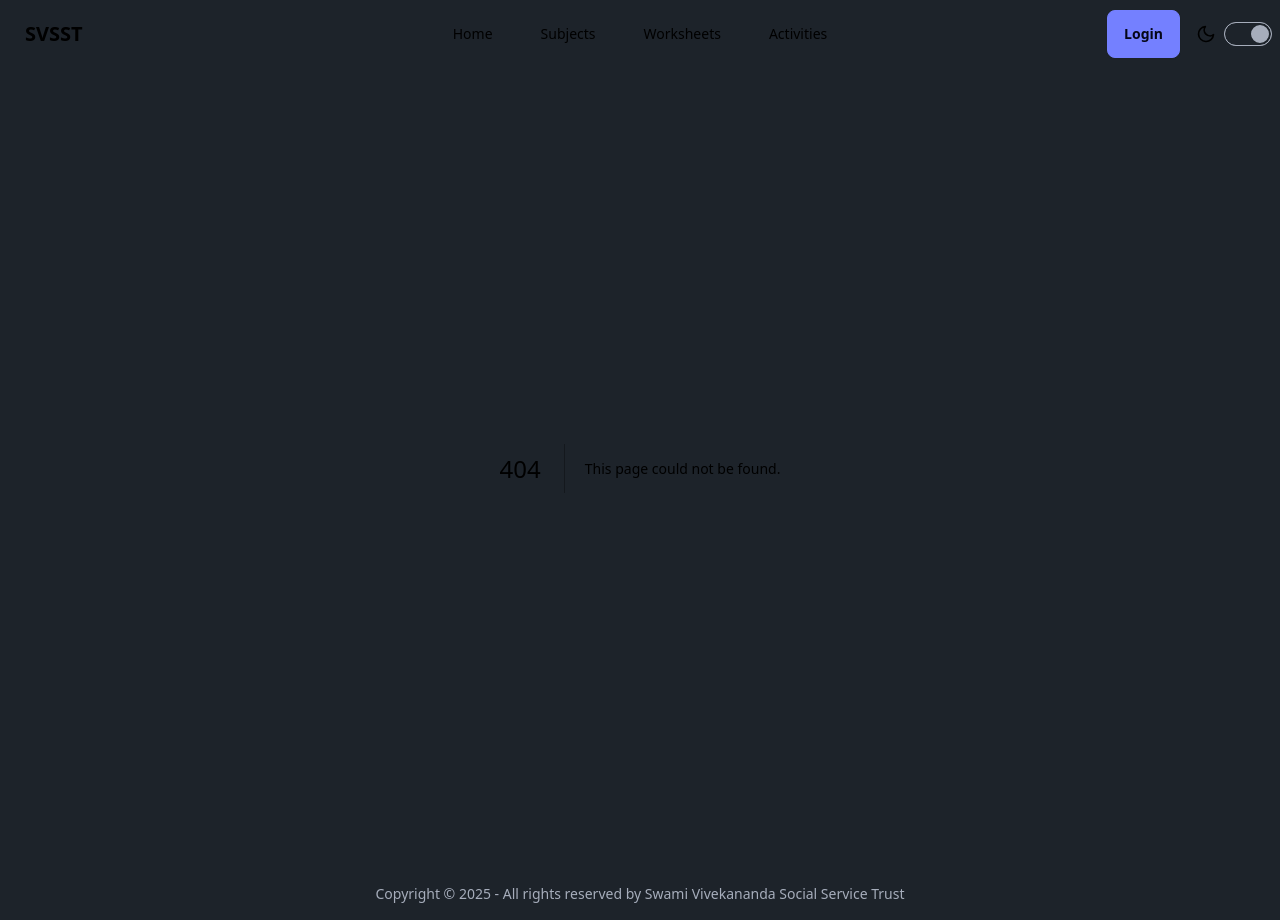
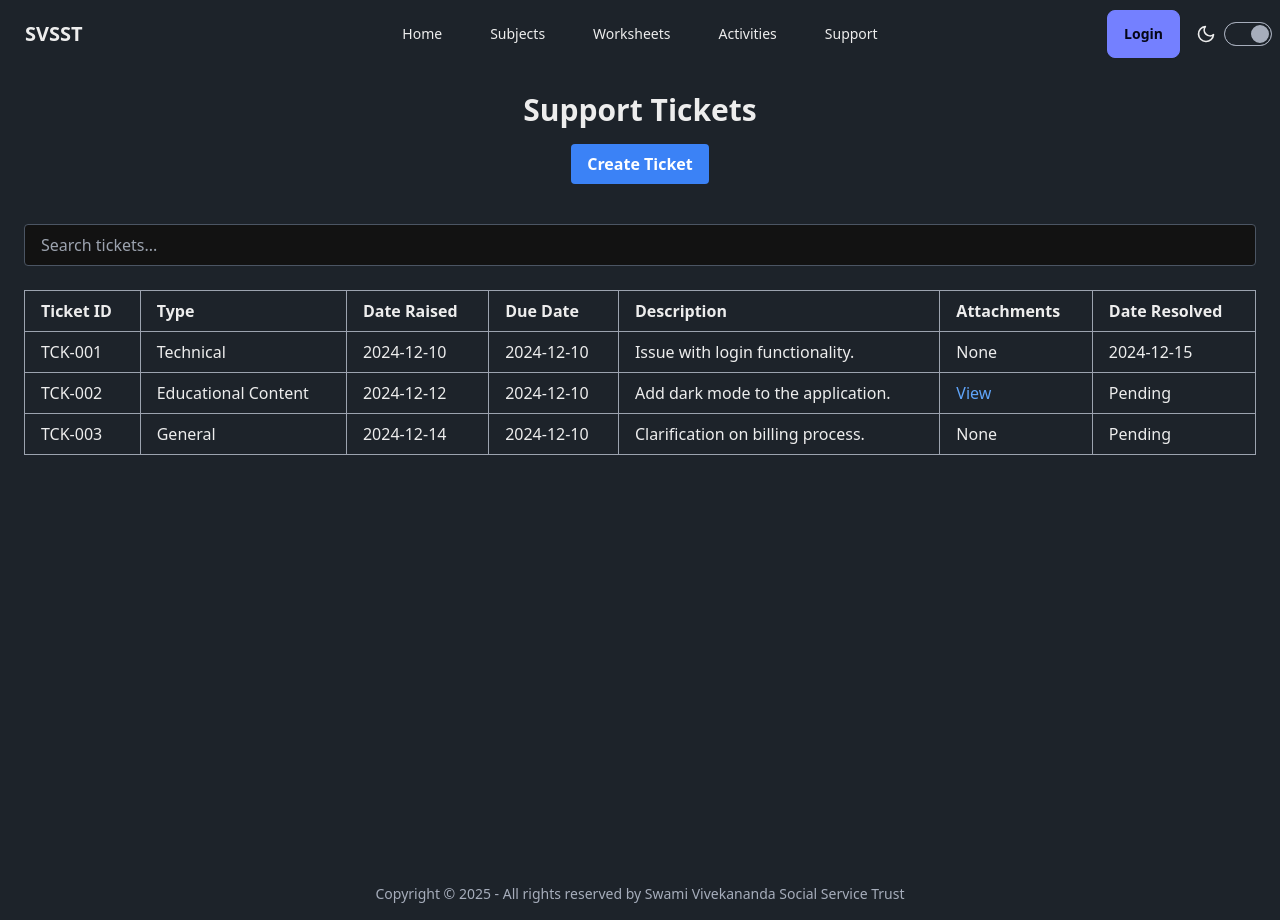
Before and after one commit to NandanaRamesh/Service-Learning-Project, a Next.js app: page /Pages/Support in a window 1280 px wide. Before the commit this address had no page. Built offline with nearby package versions, Linux system fonts and the light colour scheme.

Commit message:
Support Page Updated

```diff
--- /dev/null
+++ b/app/Pages/Support/page.tsx
@@ -0,0 +1,215 @@
+"use client";
+
+import React, { useState } from "react";
+import { ticketsData } from "@/app/components/ticketsData";
+
+const SupportPage: React.FC = () => {
+  const [searchQuery, setSearchQuery] = useState<string>("");
+  const [showCreateTicket, setShowCreateTicket] = useState<boolean>(false);
+
+  // Filtering tickets based on search query
+  const filteredTickets = ticketsData.filter(
+    (ticket) =>
+      ticket.type.toLowerCase().includes(searchQuery.toLowerCase()) ||
+      ticket.description.toLowerCase().includes(searchQuery.toLowerCase())
+  );
+
+  if (showCreateTicket) {
+    return <CreateTicketPage onCancel={() => setShowCreateTicket(false)} />;
+  }
+
+  return (
+    <div className="flex flex-col min-h-screen bg-inherit text-inherit p-6">
+      {/* Header */}
+      <div className="flex flex-col items-center justify-center mb-6">
+        <h1 className="text-3xl font-bold">Support Tickets</h1>
+        <button
+          className="mt-4 mb-4 px-4 py-2 bg-blue-500 text-white font-semibold rounded hover:bg-blue-600"
+          onClick={() => setShowCreateTicket(true)}>
+          Create Ticket
+        </button>
+      </div>
+
+      {/* Search Bar */}
+      <div className="mb-6">
+        <input
+          type="text"
+          placeholder="Search tickets..."
+          value={searchQuery}
+          onChange={(e) => setSearchQuery(e.target.value)}
+          className="w-full px-4 py-2 rounded border border-gray-600 focus:outline-none focus:ring-2 focus:ring-blue-500"
+        />
+      </div>
+
+      {/* Tickets Table */}
+      <div className="overflow-x-auto">
+        <table className="table-auto w-full border-collapse border border-gray-400">
+          <thead>
+            <tr className="bg-inherit">
+              <th className="border border-gray-400 px-4 py-2 text-left">
+                Ticket ID
+              </th>
+              <th className="border border-gray-400 px-4 py-2 text-left">
+                Type
+              </th>
+              <th className="border border-gray-400 px-4 py-2 text-left">
+                Date Raised
+              </th>
+              <th className="border border-gray-400 px-4 py-2 text-left">
+                Due Date
+              </th>
+              <th className="border border-gray-400 px-4 py-2 text-left">
+                Description
+              </th>
+              <th className="border border-gray-400 px-4 py-2 text-left">
+                Attachments
+              </th>
+              <th className="border border-gray-400 px-4 py-2 text-left">
+                Date Resolved
+              </th>
+            </tr>
+          </thead>
+          <tbody>
+            {filteredTickets.length > 0 ? (
+              filteredTickets.map((ticket) => (
+                <tr key={ticket.id}>
+                  <td className="border border-gray-400 px-4 py-2">
+                    {ticket.id}
+                  </td>
+                  <td className="border border-gray-400 px-4 py-2">
+                    {ticket.type}
+                  </td>
+                  <td className="border border-gray-400 px-4 py-2">
+                    {ticket.dateRaised}
+                  </td>
+                  <td className="border border-gray-400 px-4 py-2">
+                    {ticket.dueDate || "N/A"}
+                  </td>
+                  <td className="border border-gray-400 px-4 py-2">
+                    {ticket.description}
+                  </td>
+                  <td className="border border-gray-400 px-4 py-2">
+                    {ticket.attachments ? (
+                      <a
+                        href={ticket.attachments}
+                        target="_blank"
+                        rel="noopener noreferrer"
+                        className="text-blue-400 hover:underline">
+                        View
+                      </a>
+                    ) : (
+                      "None"
+                    )}
+                  </td>
+                  <td className="border border-gray-400 px-4 py-2">
+                    {ticket.dateResolved || "Pending"}
+                  </td>
+                </tr>
+              ))
+            ) : (
+              <tr>
+                <td
+                  colSpan={7}
+                  className="border border-gray-400 px-4 py-2 text-center">
+                  No tickets found.
+                </td>
+              </tr>
+            )}
+          </tbody>
+        </table>
+      </div>
+    </div>
+  );
+};
+
+const CreateTicketPage: React.FC<{ onCancel: () => void }> = ({ onCancel }) => {
+  const [type, setType] = useState<string>("Educational Content");
+  const [priority, setPriority] = useState<string>("Low");
+  const [dueDate, setDueDate] = useState<string>("");
+  const [description, setDescription] = useState<string>("");
+  const [attachments, setAttachments] = useState<File | null>(null);
+
+  const handleSubmit = (e: React.FormEvent) => {
+    e.preventDefault();
+    console.log({ type, priority, dueDate, description, attachments });
+    alert("Ticket created successfully!");
+    onCancel();
+  };
+
+  return (
+    <div className="flex flex-col items-center justify-center min-h-screen bg-inherit text-inherit p-6">
+      <h2 className="text-2xl font-bold mb-4">Create Ticket</h2>
+      <form
+        className="w-full max-w-lg p-6 rounded shadow-md"
+        onSubmit={handleSubmit}>
+        <div className="mb-4">
+          <label className="block text-sm font-bold mb-2">Type</label>
+          <select
+            value={type}
+            onChange={(e) => setType(e.target.value)}
+            className="w-full px-4 py-2 border rounded focus:outline-none focus:ring-2 focus:ring-blue-500">
+            <option>Educational Content</option>
+            <option>Technical</option>
+            <option>General</option>
+          </select>
+        </div>
+
+        <div className="mb-4">
+          <label className="block text-sm font-bold mb-2">Priority</label>
+          <select
+            value={priority}
+            onChange={(e) => setPriority(e.target.value)}
+            className="w-full px-4 py-2 border rounded focus:outline-none focus:ring-2 focus:ring-blue-500">
+            <option>Low</option>
+            <option>Medium</option>
+            <option>High</option>
+          </select>
+        </div>
+
+        <div className="mb-4">
+          <label className="block text-sm font-bold mb-2">Due Date</label>
+          <input
+            type="date"
+            value={dueDate}
+            onChange={(e) => setDueDate(e.target.value)}
+            className="w-full px-4 py-2 border rounded focus:outline-none focus:ring-2 focus:ring-blue-500"
+          />
+        </div>
+
+        <div className="mb-4">
+          <label className="block text-sm font-bold mb-2">Description</label>
+          <textarea
+            value={description}
+            onChange={(e) => setDescription(e.target.value)}
+            className="w-full px-4 py-2 border rounded focus:outline-none focus:ring-2 focus:ring-blue-500"
+          />
+        </div>
+
+        <div className="mb-4">
+          <label className="block text-sm font-bold mb-2">Attachments</label>
+          <input
+            type="file"
+            onChange={(e) => setAttachments(e.target.files?.[0] || null)}
+            className="w-full px-4 py-2 border rounded focus:outline-none focus:ring-2 focus:ring-blue-500"
+          />
+        </div>
+
+        <div className="flex justify-between">
+          <button
+            type="button"
+            onClick={onCancel}
+            className="px-4 py-2 bg-gray-300 text-black rounded hover:bg-gray-400">
+            Cancel
+          </button>
+          <button
+            type="submit"
+            className="px-4 py-2 bg-blue-500 text-white rounded hover:bg-blue-600">
+            Submit
+          </button>
+        </div>
+      </form>
+    </div>
+  );
+};
+
+export default SupportPage;
--- a/app/components/Navbar.tsx
+++ b/app/components/Navbar.tsx
@@ -39,7 +39,6 @@ const Navbar: React.FC = () => {
     loadGoogleTranslate();
   }, []);
 
-
   return (
     <div className="navbar bg-base-100 relative z-50">
       {/* Mobile View */}
@@ -51,8 +50,7 @@ const Navbar: React.FC = () => {
               className="h-5 w-5"
               fill="none"
               viewBox="0 0 24 24"
-              stroke="currentColor"
-            >
+              stroke="currentColor">
               <path
                 strokeLinecap="round"
                 strokeLinejoin="round"
@@ -63,8 +61,7 @@ const Navbar: React.FC = () => {
           </div>
           <ul
             tabIndex={0}
-            className="menu menu-sm dropdown-content bg-base-100 rounded-box z-[60] mt-3 w-52 p-2 shadow"
-          >
+            className="menu menu-sm dropdown-content bg-base-100 rounded-box z-[60] mt-3 w-52 p-2 shadow">
             <li>
               <Link href="/">Home</Link>
             </li>
@@ -193,6 +190,9 @@ const Navbar: React.FC = () => {
               </li>
             </ul>
           </li>
+          <li>
+            <Link href="/Pages/Support">Support</Link>
+          </li>
         </ul>
       </div>
 
--- /dev/null
+++ b/app/components/ticketsData.tsx
@@ -0,0 +1,29 @@
+export const ticketsData = [
+  {
+    id: "TCK-001",
+    type: "Technical",
+    dateRaised: "2024-12-10",
+    dueDate: "2024-12-10",
+    description: "Issue with login functionality.",
+    attachments: null,
+    dateResolved: "2024-12-15",
+  },
+  {
+    id: "TCK-002",
+    type: "Educational Content",
+    dateRaised: "2024-12-12",
+    dueDate: "2024-12-10",
+    description: "Add dark mode to the application.",
+    attachments: "/path/to/attachment.pdf",
+    dateResolved: null,
+  },
+  {
+    id: "TCK-003",
+    type: "General",
+    dateRaised: "2024-12-14",
+    dueDate: "2024-12-10",
+    description: "Clarification on billing process.",
+    attachments: null,
+    dateResolved: null,
+  },
+];
--- a/app/page.tsx
+++ b/app/page.tsx
@@ -18,8 +18,8 @@ const HomePage: React.FC = () => {
   };
 
   // Example button action for "Join Discussions"
-  const handleJoinDiscussionsClick = () => {
-    console.log("Navigating to discussions...");
+  const handleGetSupportClick = () => {
+    router.push("Pages/Support");
     // You can add a redirection here, e.g., router.push("/Pages/Discussions");
   };
 
@@ -38,8 +38,8 @@ const HomePage: React.FC = () => {
           />
           <VideoCard
             videoSrc="https://www.w3schools.com/html/movie.mp4" // Add your video URL
-            buttonText="Join Discussions"
-            buttonAction={handleJoinDiscussionsClick} // Placeholder for discussions
+            buttonText="Get Support"
+            buttonAction={handleGetSupportClick} // Placeholder for discussions
             videoId="video2" // Unique video ID for identification
             onPlay={handlePlayVideo}
             isPlaying={currentPlaying === "video2"}
```
